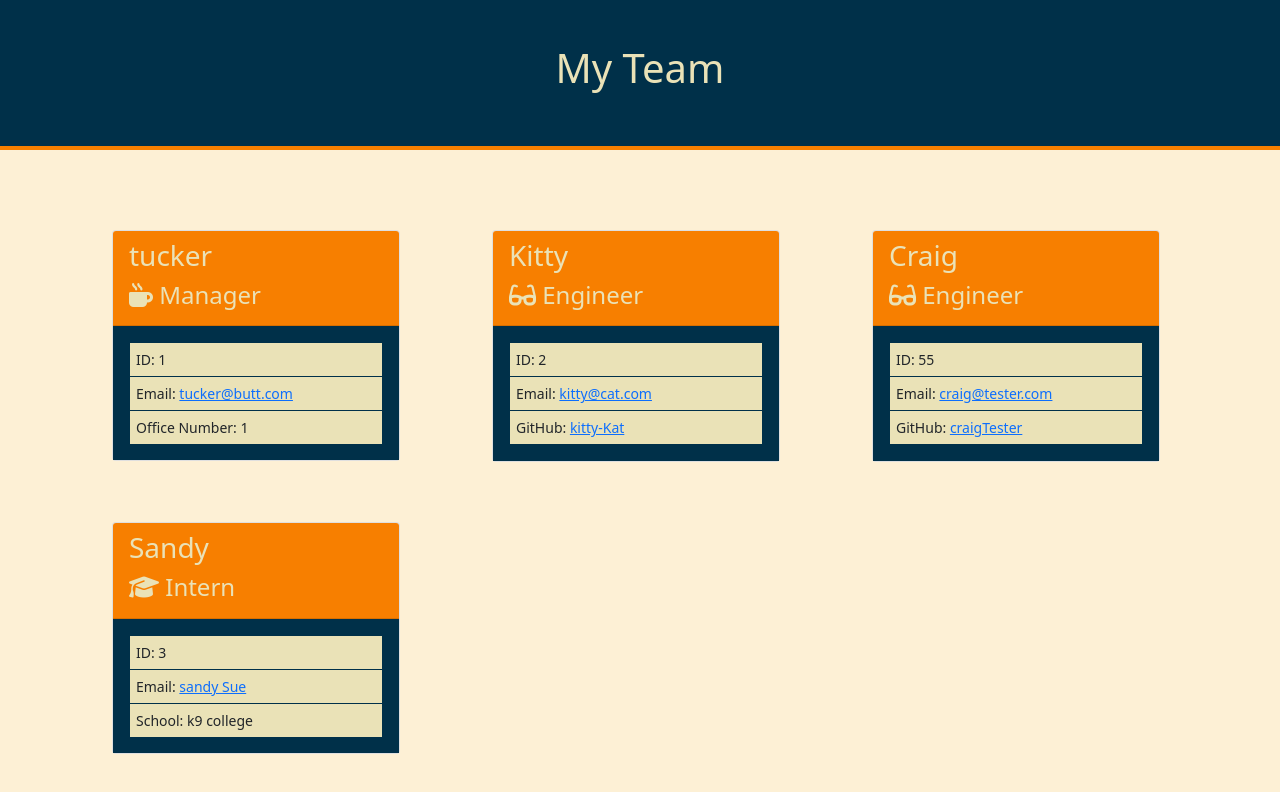
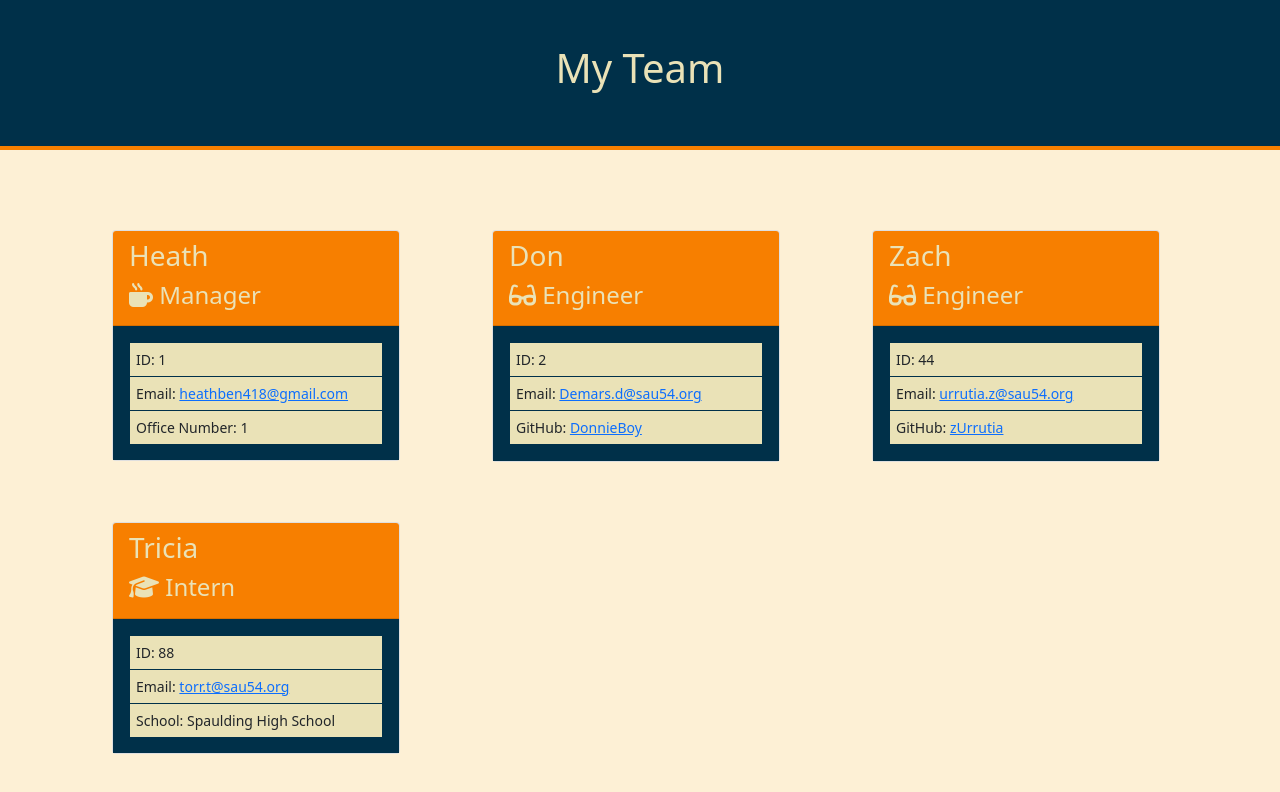
Before and after one commit to Heath-Bennett/TeamProfileGenerator, a website: page team.html in a window 1280 px wide. Drawn offline with nearby package versions, Linux system fonts and the light colour scheme.

```diff
--- a/team.html
+++ b/team.html
@@ -28,12 +28,12 @@
                     <div class="col-4">
                         <div class="card padd" style="width: 18rem;">
                         <div class="card-header orange">
-                            <h3>tucker</h3>
+                            <h3>Heath</h3>
                             <h4><i class="fas fa-mug-hot"></i> Manager</h4>
                         </div>
                         <div class="card-body yellowred">
                             <p class="card-text">ID: 1</p>
-                            <p>Email: <a href="mailto:tucker@butt.com">tucker@butt.com</a></p>
+                            <p>Email: <a href="mailto:heathben418@gmail.com">heathben418@gmail.com</a></p>
                             <p class="card-text">Office Number: 1</p>
                         </div>
                         </div>
@@ -43,13 +43,13 @@
                     <div class="col-4">
                         <div class="card padd" style="width: 18rem;">
                         <div class="card-header orange">
-                            <h3>Kitty</h3>
+                            <h3>Don</h3>
                             <h4><i class="fas fa-glasses"></i> Engineer</h4>
                         </div>
                         <div class="card-body yellowred">
                             <p class="card-text">ID: 2</p>
-                            <p>Email: <a href="mailto:kitty@cat.com">kitty@cat.com</a></p>
-                            <p>GitHub: <a href="https://github.com/kitty-Kat" target="_blank">kitty-Kat</a></p>
+                            <p>Email: <a href="mailto:Demars.d@sau54.org">Demars.d@sau54.org</a></p>
+                            <p>GitHub: <a href="https://github.com/DonnieBoy" target="_blank">DonnieBoy</a></p>
                         </div>
                         </div>
                     </div>
@@ -57,13 +57,13 @@
                     <div class="col-4">
                         <div class="card padd" style="width: 18rem;">
                         <div class="card-header orange">
-                            <h3>Craig</h3>
+                            <h3>Zach</h3>
                             <h4><i class="fas fa-glasses"></i> Engineer</h4>
                         </div>
                         <div class="card-body yellowred">
-                            <p class="card-text">ID: 55</p>
-                            <p>Email: <a href="mailto:craig@tester.com">craig@tester.com</a></p>
-                            <p>GitHub: <a href="https://github.com/craigTester" target="_blank">craigTester</a></p>
+                            <p class="card-text">ID: 44</p>
+                            <p>Email: <a href="mailto:urrutia.z@sau54.org">urrutia.z@sau54.org</a></p>
+                            <p>GitHub: <a href="https://github.com/zUrrutia" target="_blank">zUrrutia</a></p>
                         </div>
                         </div>
                     </div>
@@ -72,13 +72,13 @@
                     <div class="col-4">
                         <div class="card padd" style="width: 18rem;">
                         <div class="card-header orange">
-                            <h3>Sandy</h3>
+                            <h3>Tricia</h3>
                             <h4><i class="fas fa-graduation-cap"></i> Intern</h4>
                         </div>
                         <div class="card-body yellowred">
-                            <p class="card-text">ID: 3</p>
-                            <p>Email: <a href="mailto:sandy Sue">sandy Sue</a></p>
-                            <p class="card-text">School: k9 college</p>
+                            <p class="card-text">ID: 88</p>
+                            <p>Email: <a href="mailto:torr.t@sau54.org">torr.t@sau54.org</a></p>
+                            <p class="card-text">School: Spaulding High School</p>
                         </div>
                         </div>
                     </div>
```
Also changed, not shown: index.js (+2 -22 lines).
